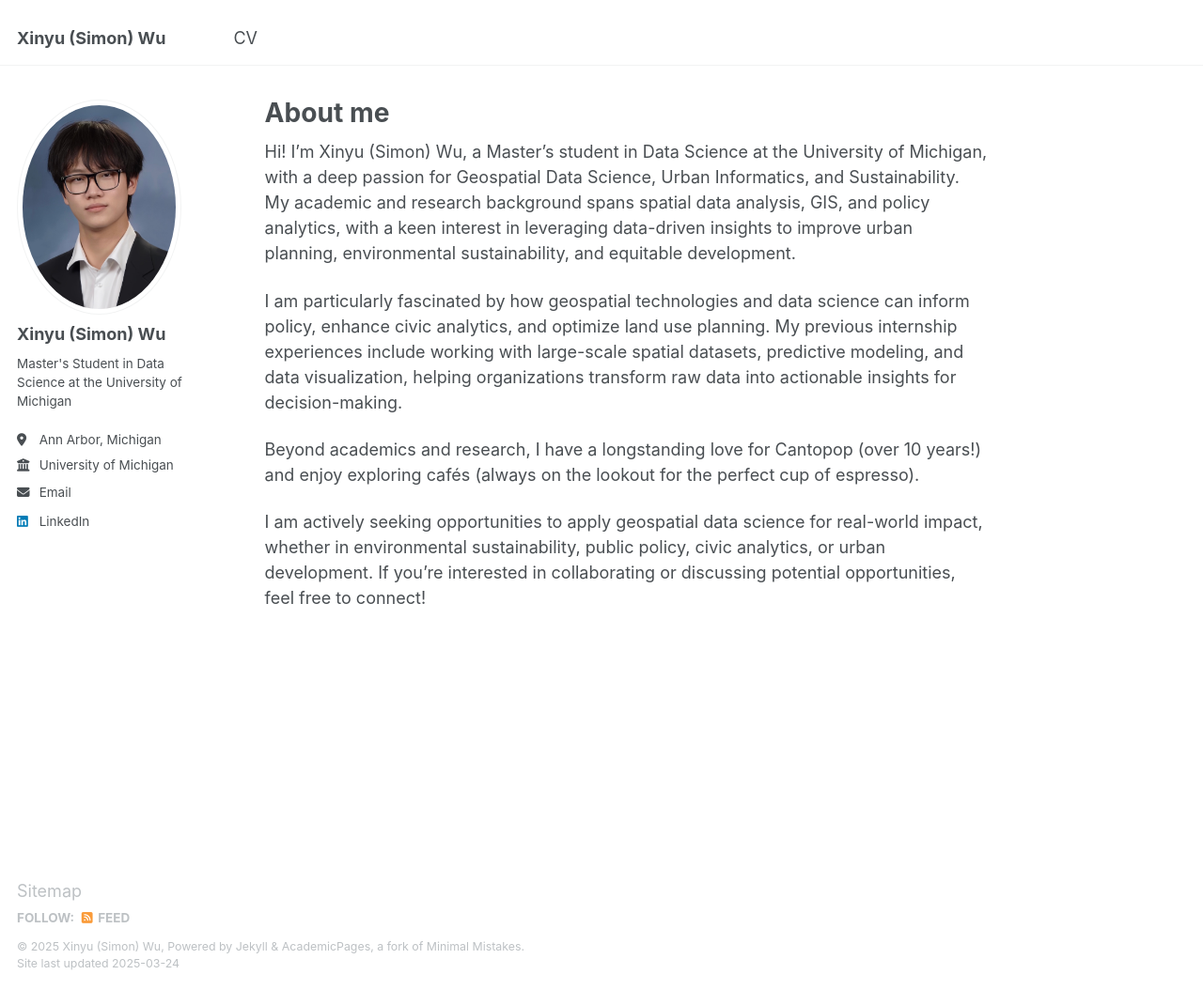
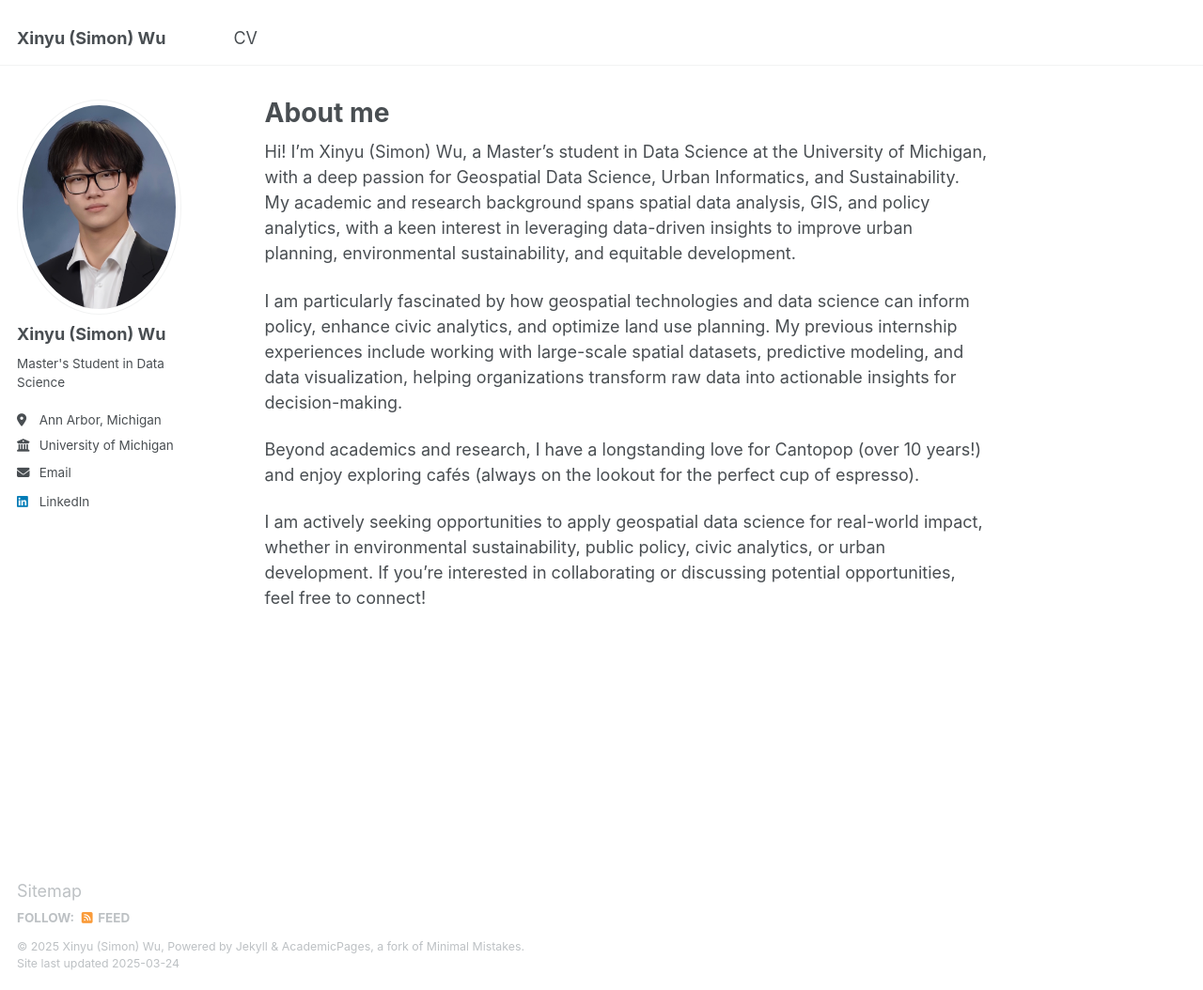
Before and after one commit to Simonxyw/simonxyw.github.io, a Jekyll site: the page built from _pages/about.md, in a window 1280 px wide and 1054 px high. Shown: the whole window at 94% size. Built offline with Jekyll 4.4.1, drawn with Linux system fonts in a browser that asks for light colours.

Commit message:
Update _config.yml

```diff
--- a/_config.yml
+++ b/_config.yml
@@ -24,7 +24,7 @@ author:
   # Biographic information
   avatar           : "Photo.jpeg"
   name             : "Xinyu (Simon) Wu"
-  bio              : "Master's Student in Data Science at the University of Michigan"
+  bio              : "Master's Student in Data Science"
   location         : "Ann Arbor, Michigan"
   employer         : "University of Michigan"
   uri              : # URL
```
